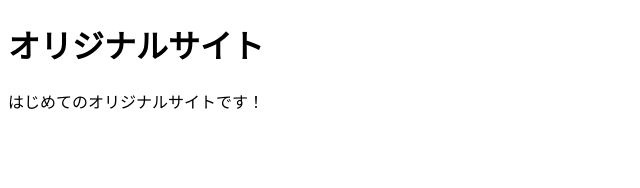
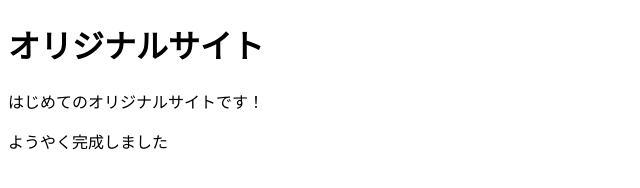
Before and after one commit to rico3o/mysite, a plain HTML site: page index.html in a window 1280 px wide. Shown: the whole page, without its empty margins (0-640 px from the left). Drawn offline with Linux system fonts and the light colour scheme.

Commit message:
Add files via upload

```diff
--- a/index.html
+++ b/index.html
@@ -8,5 +8,6 @@
 <body>
     <h1>オリジナルサイト</h1>
     <p>はじめてのオリジナルサイトです！</p>
+    <p>ようやく完成しました</p>
 </body>
 </html>
```
